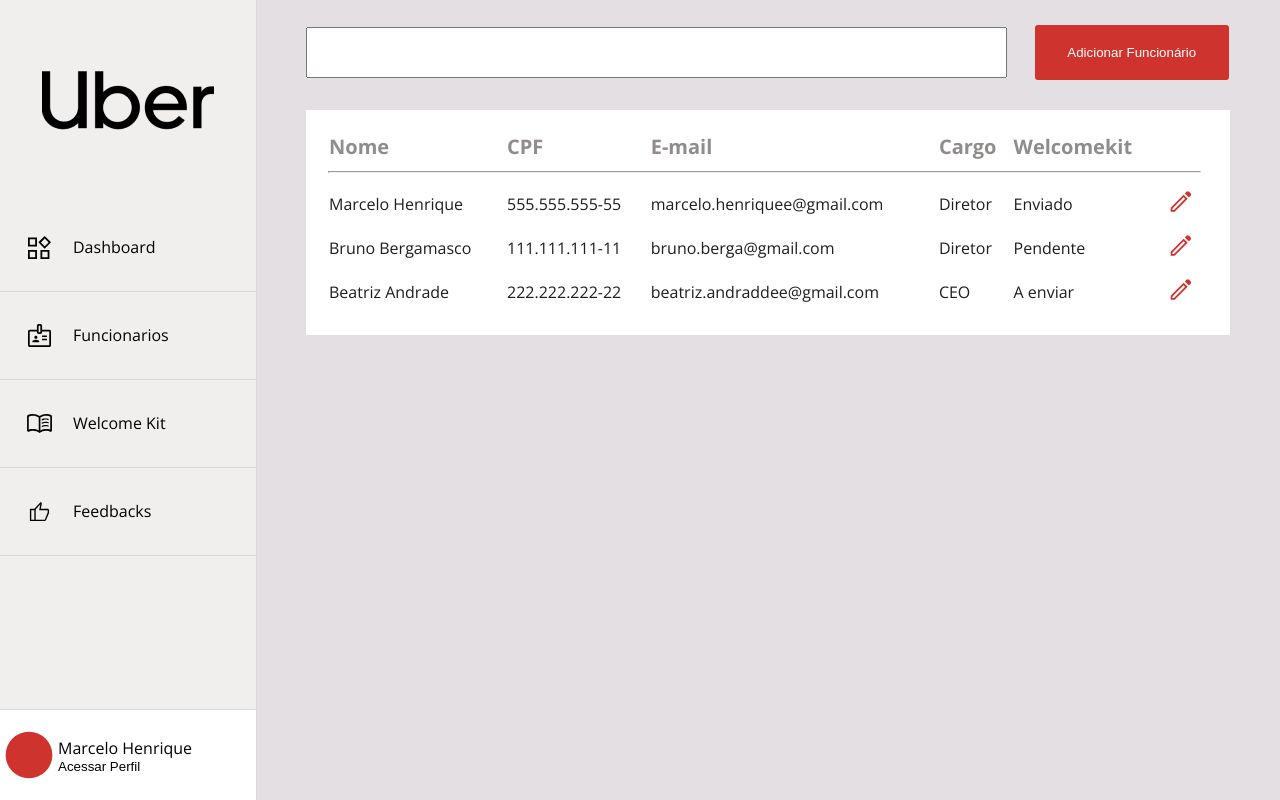
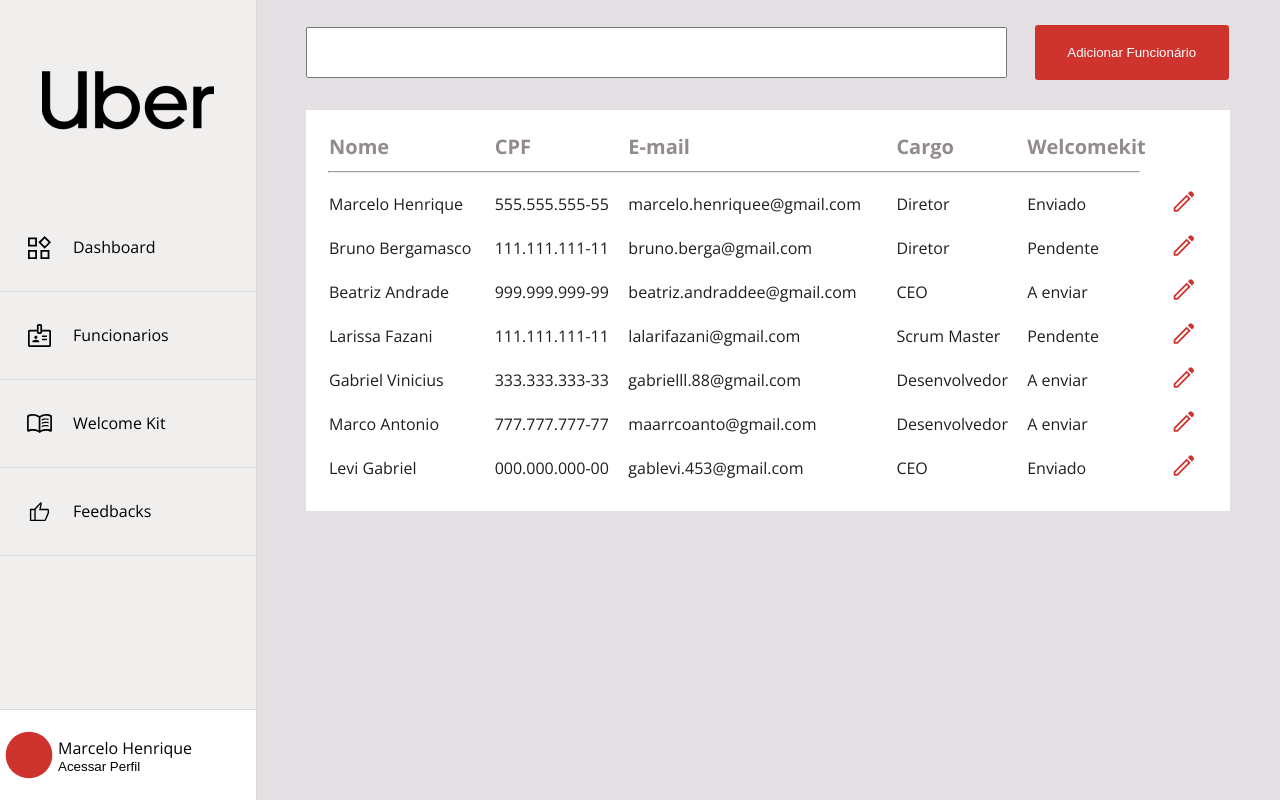
Before and after one commit to StartFuture/onboarding-me-rh-front, a React (Create React App) app: page /employee-listing in a window 1280 px wide. Built offline with nearby package versions, Linux system fonts and the light colour scheme; a web font is replaced by a local one.

Commit message:
estilizaçao dos inputs e correçao do caminho

```diff
--- a/src/pages/EmployeeListing/index.jsx
+++ b/src/pages/EmployeeListing/index.jsx
@@ -28,8 +28,40 @@ const EmployeeListing = () => {
       surname: "Andrade",
       employee_role: "CEO",
       email: "beatriz.andraddee@gmail.com",
-      cpf: "222.222.222-22",
+      cpf: "999.999.999-99",
       status: "A enviar",
+    },
+    {
+      first_name: "Larissa",
+      surname: "Fazani",
+      employee_role: "Scrum Master",
+      email: "lalarifazani@gmail.com",
+      cpf: "111.111.111-11",
+      status: "Pendente",
+    },
+    {
+      first_name: "Gabriel",
+      surname: "Vinicius",
+      employee_role: "Desenvolvedor",
+      email: "gabrielll.88@gmail.com",
+      cpf: "333.333.333-33",
+      status: "A enviar",
+    },
+    {
+      first_name: "Marco",
+      surname: "Antonio",
+      employee_role: "Desenvolvedor",
+      email: "maarrcoanto@gmail.com",
+      cpf: "777.777.777-77",
+      status: "A enviar",
+    },
+    {
+      first_name: "Levi",
+      surname: "Gabriel",
+      employee_role: "CEO",
+      email: "gablevi.453@gmail.com",
+      cpf: "000.000.000-00",
+      status: "Enviado",
     },
   ]);
 
--- a/src/pages/FirstAccess/assets/css/style.css
+++ b/src/pages/FirstAccess/assets/css/style.css
@@ -46,6 +46,9 @@
   border: none;
   padding: 5px;
   margin-bottom: 24px;
+  border-color: #a0a0a0;
+  border-style: solid;
+  border-width: 1px;
 }
 
 .firstaccess-next-button {
--- a/src/pages/FormAccess/assets/css/access.css
+++ b/src/pages/FormAccess/assets/css/access.css
@@ -46,6 +46,9 @@
   border: none;
   padding: 5px;
   margin-bottom: 24px;
+  border-color: #a0a0a0;
+  border-style: solid;
+  border-width: 1px;
 }
 
 .formaccess-next-button {
--- a/src/pages/FormItem/components/Form/FormItem.jsx
+++ b/src/pages/FormItem/components/Form/FormItem.jsx
@@ -4,6 +4,7 @@ import { useState, useEffect } from "react";
 import api from "../../services/api";
 import TopingMenu from "../../../../components/TopingMenu";
 import Modal from "../Modal/Modal";
+import { Link } from "react-router-dom";
 
 const Form = () => {
 
@@ -69,7 +70,9 @@ const Form = () => {
           </div>
 
           <div className="buttons">
-            <button className="cancel-button" onClick={() => window.location.reload(true)}>Cancelar</button>
+            <Link to="/form-welcome-kit">
+            <button className="cancel-button">Cancelar</button>
+            </Link>
             <button type="submit" className="save-button" onClick={(e) => createItem(e)}>Salvar</button>
           </div>
         </form>
--- a/src/pages/FormItem/components/Modal/Modal.js
+++ b/src/pages/FormItem/components/Modal/Modal.js
@@ -14,10 +14,10 @@ function Modal() {
                     <img src={Success} alt="Success" />
                 </div>
                 <div className='body'>
-                    <p>Kit adicionado com sucesso</p>
+                    <p>Item adicionado com sucesso</p>
                 </div>
                 <div className='footer'>
-                    <button onClick={(e) => navigate("/form-item")}>Continuar</button>
+                    <button onClick={(e) => navigate("/welcome-kit")}>Continuar</button>
                 </div>
             </div>
         </div>
--- a/src/pages/FormWelcomeKit/components/Form/Form.jsx
+++ b/src/pages/FormWelcomeKit/components/Form/Form.jsx
@@ -138,7 +138,6 @@ const Form = () => {
       <div className="kit-container-wk">
         <div className="kit-title">
           <h4>Kit</h4>
-          <button onClick={deleteKit()}> delete </button>
         </div>
         <div>
           {modal && <Modal />}
--- a/src/pages/LoginForm/assets/css/style.css
+++ b/src/pages/LoginForm/assets/css/style.css
@@ -71,6 +71,10 @@
   width: 100%;
   height: 40px;
   border: none;
+  border-color: #a0a0a0;
+  border-style: solid;
+  border-width: 1px;
+  border-radius: 3px;
 }
 
 .login-logo {
```
